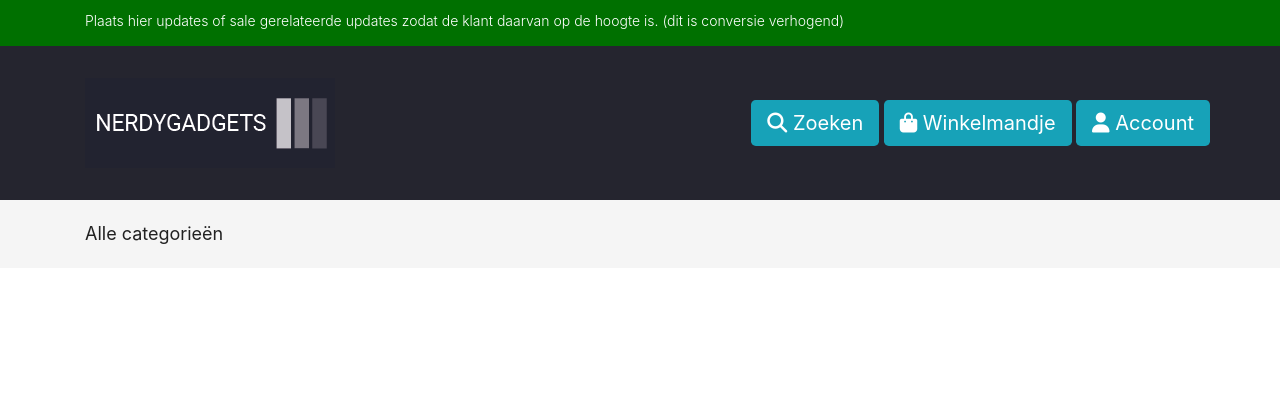
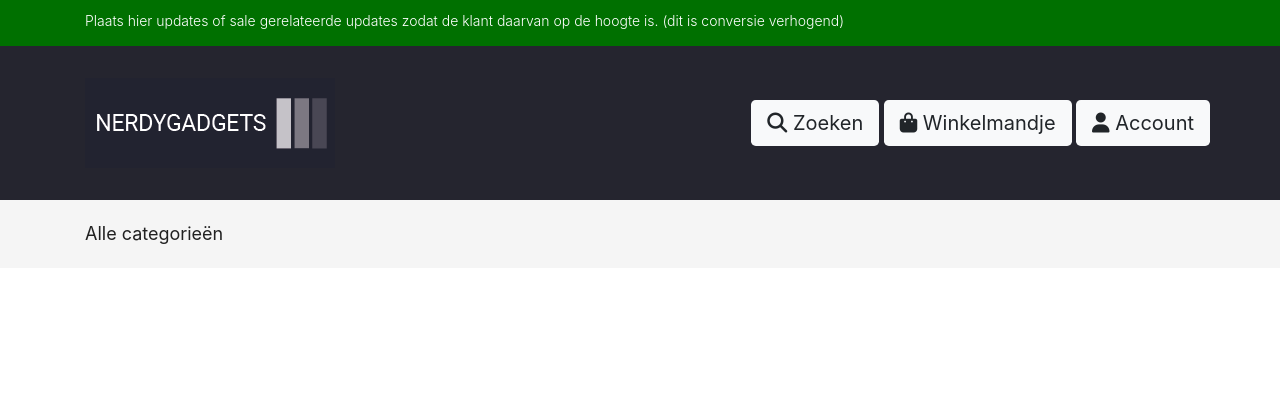
Before and after one commit to RafaelMuijsert/NerdyGadgets, a PHP site: page / in a window 1280 px wide. Shown: the top 420 px of the page. Run offline with PHP 8.4, Linux system fonts and the light colour scheme; data that the repository does not hold is empty; some libraries are stand-ins or nearby versions; some web fonts are replaced.

Commit message:
update ui

```diff
--- a/public/cart.php
+++ b/public/cart.php
@@ -51,7 +51,7 @@ if(array_key_exists('remove', $_GET)) {
 
 
             if (empty($_SESSION['cart'])) {
-                print("Uw winkelwagen is leeg.");
+                print("<h2>Uw winkelmandje is leeg.</h2>");
             } else {
             ?>
             <div class="col-4">
--- a/public/header.php
+++ b/public/header.php
@@ -51,13 +51,13 @@ $databaseConnection = connectToDatabase();
                         </a>
                     </div>
                     <div class="nav-wrapper">
-                        <a href="browse.php" class="btn btn-info btn-lg">
+                        <a href="browse.php" class="btn btn-light btn-lg">
                             <i class="fas fa-search search"></i> Zoeken
                         </a>
-                        <a href="cart.php" class="btn btn-info btn-lg">
+                        <a href="cart.php" class="btn btn-light btn-lg">
                             <i class="fa-solid fa-shopping-bag"></i> Winkelmandje
                         </a>
-                        <a href="#" class="btn btn-info btn-lg">
+                        <a href="#" class="btn btn-light btn-lg">
                             <i class="fa-solid fa-user"></i> Account
                         </a>
                     </div>
```
Also changed, not shown: public/browse.php (+5 -4 lines).
